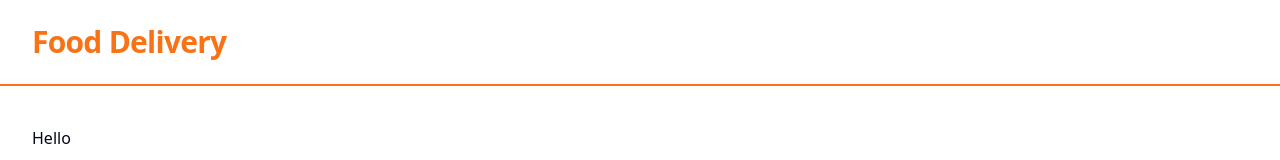
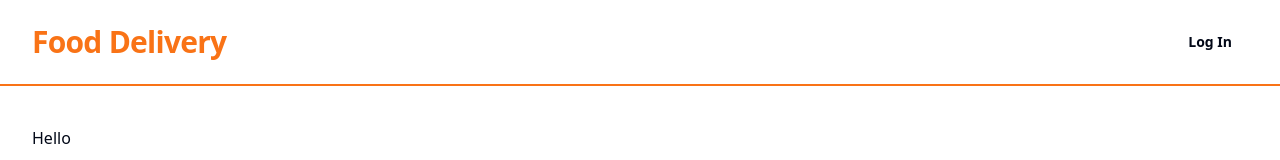
Before and after one commit to Huntertk/food-odering-ts, a React (Vite) app in the folder frontend/: page / in a window 1280 px wide. Shown: the top 160 px of the page. Built offline with nearby package versions, Linux system fonts and the light colour scheme.

Commit message:
Desktop Nav Created

```diff
--- a/frontend/src/components/Header.tsx
+++ b/frontend/src/components/Header.tsx
@@ -1,5 +1,6 @@
 import { Link } from "react-router-dom"
 import MobileNav from "./MobileNav"
+import MainNav from "./MainNav"
 
 const Header = () => {
   return (
@@ -14,6 +15,9 @@
             <div className="md:hidden">
                 <MobileNav />
             </div>
+            <div className="hidden md:block">
+                <MainNav />
+            </div>
         </div>
     </div>
   )
--- /dev/null
+++ b/frontend/src/components/MainNav.tsx
@@ -0,0 +1,13 @@
+import { Button } from "./ui/button"
+
+const MainNav = () => {
+  return (
+    <Button
+    variant="ghost"
+    className="font-bold hover:text-orange-500 hover:bg-white">
+        Log In
+    </Button>
+  )
+}
+
+export default MainNav
```
